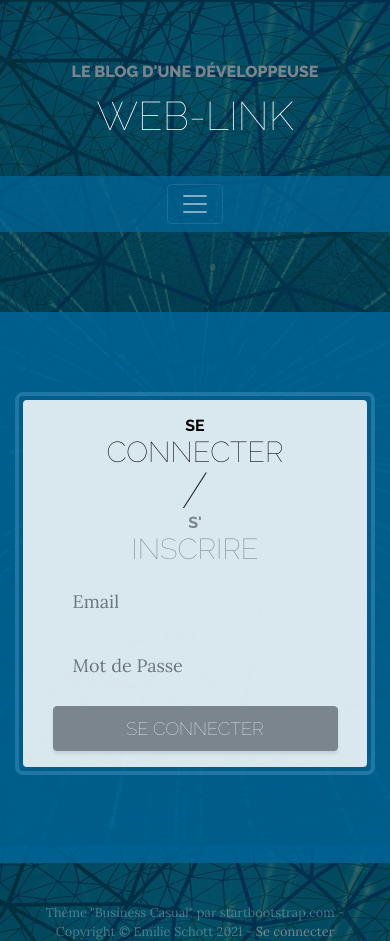
After one commit to EmilieSchott/P5-BlogPHP, a PHP site: template view/connexionView.html.twig in a window 390 px wide. The commit adds this page. Run offline with PHP 8.4, Linux system fonts and the light colour scheme; the template is opened without the code that fills it, so the values that code supplies are empty; some libraries are stand-ins or nearby versions.

Commit message:
Create connexion page + configure responsive behaviour.

```diff
--- a/index.php
+++ b/index.php
@@ -2,6 +2,7 @@
 
 session_start();
 
+use EmilieSchott\BlogPHP\Controller\PrivateController;
 use EmilieSchott\BlogPHP\Controller\PublicController;
 use EmilieSchott\BlogPHP\Model\CommentManager;
 use EmilieSchott\BlogPHP\Model\PostManager;
@@ -15,6 +16,7 @@ $twig = new Environment($loader, [
     'cache' => false // "False" to replace by " __DIR__ . '/tmp' " to enable cache.
 ]);
 $publicController = new PublicController();
+$privateController = new PrivateController();
 $postManager = new PostManager();
 $commentManager = new CommentManager();
 
@@ -87,6 +89,10 @@ try {
                 $publicController->addComment($commentManager);
 
                 break;
+            case 'connexion':
+                $privateController->connexionPage($twig, $datas);
+
+                break;
             default:
                 throw new Exception("L'action indiquée n'est pas valide.");
 
--- a/public/theme/css/style.css
+++ b/public/theme/css/style.css
@@ -31,6 +31,15 @@ p {
         line-height: 1.75;
         font-size: 16px;;
     }
+}
+
+a {
+    color:#7b858e;
+}
+
+a:hover, .current {
+    color: #006699;
+    text-decoration: none;
 }
 
 .text-faded {
@@ -323,6 +332,14 @@ p {
     position: relative;
 }
 
+.backAccess {
+    padding-top: 5rem;
+    padding-bottom:3rem;
+    background-color: rgba(0, 102, 153, 0.85);
+    margin-top: 5rem;
+    position: relative;
+}
+
 .comments {
     padding-top: 2.5rem;
     padding-bottom:2.5rem;
@@ -330,7 +347,7 @@ p {
     position: relative;
 }
 
-.contact .contact-inner {
+.contact .contact-inner, .backAccess .backAccess-inner {
     position: relative;
     margin: 0.5rem;
     margin-bottom: 53px;
@@ -343,7 +360,7 @@ p {
     background-color: rgba(255, 255, 255, 0.85);
 }
 
-.contact .contact-inner:before, .comments .comment-inner:before {
+.contact .contact-inner:before, .comments .comment-inner:before, .backAccess .backAccess-inner:before {
     border-radius: 0.5rem;
     content: '';
     position: absolute;
@@ -356,7 +373,7 @@ p {
 }
 
 @media (min-width: 768px) {
-    .contact .contact-inner {
+    .contact .contact-inner, .backAccess .backAccess-inner {
         margin-bottom: 30px;
     }
 }
@@ -367,13 +384,13 @@ p {
         padding-bottom:4rem;
     }
 
-    .contact .contact-inner {
+    .contact .contact-inner, .backAccess .backAccess-inner {
         margin-bottom: 0px;
     }
 }
 
 @media (min-width:1200px) {
-    .contact {
+    .contact, .backAccess {
         padding-bottom: 3rem;
     }
 
@@ -382,7 +399,7 @@ p {
         padding-bottom:5rem;
     }
 
-    .contact .contact-inner {
+    .contact .contact-inner, .backAccess .backAccess-inner {
         padding: 3rem;
         margin-bottom: -40px;
     }
@@ -713,6 +730,58 @@ g:active .intern {
     }
 }
 
+/* Connexion / Inscription Page */
+
+.makeChoice .item {
+    margin-top: -25px;
+    margin-bottom: -15px;
+}
+
+.makeChoice div {
+    font-family: Raleway;
+    font-size: 50px;
+    font-weight: 100;
+    margin-left: 20px;
+    margin-right: 20px;
+}
+
+.current {
+    color: #000;
+    pointer-events:none;
+    text-decoration: none;
+}
+
+@media (min-width: 740px) {
+    .makeChoice {
+        display: flex;
+        justify-content: center;
+        align-items: center;
+    }
+
+    .makeChoice div {
+        font-size: 80px;
+        position: relative;
+        bottom:0.3rem;
+    }
+}
+
+@media (min-width: 992px) {
+    .makeChoice {
+        margin:-45px
+    }
+
+    .makeChoice .item {
+        margin-top: 0px;
+        margin-bottom: 0px;
+    }
+
+    .makeChoice div {
+        font-size: 150px;
+        bottom: 0.9rem;
+    }
+}
+
+
 /* Footer */
 
 .footer {
--- a/view/base.html.twig
+++ b/view/base.html.twig
@@ -72,7 +72,7 @@
         <footer>
             {% block footer %}
             <div class="container">
-                <p class="m-0 small">Thème "Business Casual" par startbootstrap.com - Copyright &copy; Emilie Schott 2021</p>
+                <p class="m-0 small">Thème "Business Casual" par startbootstrap.com - Copyright &copy; Emilie Schott 2021 - <a href="index.php?action=connexion">Se connecter</a></p>
             </div>
             {% endblock %}
         </footer>
--- /dev/null
+++ b/view/connexionView.html.twig
@@ -0,0 +1,66 @@
+{% extends "base.html.twig" %}
+
+{% block stylesheet %}
+    <link href="public/theme/css/style.css" rel="stylesheet">
+{% endblock %}
+{% block title %} Connexion {% endblock %}
+{% block description %} Page permettant de s'identifier sur le blog Web-Link {% endblock %}
+{% block image %} <img src="public/theme/Web-Link.jpg" alt="Web-Link, le blog d'une développeuse - Image par geralt de pixabay"/>  {% endblock %}
+{% block type %} website {% endblock %}
+{% block url %} <!-- Site URL to complete : http://www.example.com/--> {% endblock %}
+{% block author %}Emilie Schott{% endblock %}
+
+{% block head %}
+    {{ parent() }}
+{% endblock %}
+
+{% block header %}
+    {{ parent() }}
+{% endblock %}
+
+{% block content %}
+    <section class="page-section backAccess clearfix">
+        <div class="container">
+            <div class="backAccess-inner text-center p-3 p-md-4 p-lg-5 mb-5 rounded">
+                <div class="makeChoice" id="makeChoice">
+                    <a class="item current" href="index.php?action=connexion#makeChoice">
+                        <h2 class="section-heading ">
+                            <span class="section-heading-upper">Se</span>
+                            <span class="section-heading-lower">connecter</span>
+                        </h2>
+                    </a>
+                    <div class="item"> / </div>
+                    <a class="item" href="index.php?action=inscription#makeChoice">
+                        <h2 class="section-heading">
+                            <span class="section-heading-upper">S'</span>
+                            <span class="section-heading-lower">inscrire</span>
+                        </h2>
+                    </a>
+                </div>
+                <form name="connexionForm" id="connexionForm" action="index.php?action=connexion" method="post">
+                    <div class="row">
+                        <div class="form-group col-10 col-lg-7 col-xl-6 mx-auto floating-label-form-group controls">
+                            <label>Email</label>
+                            <input type="text" class="form-control" placeholder="Email" name="email" id="email" required="required" data-validation-required-message="Entrez votre email, s'il vous plait.">
+                            <p class="help-block text-danger"></p>
+                        </div>
+                    </div>
+                    <div class="row">
+                        <div class="form-group col-10 col-lg-7 col-xl-6 mx-auto floating-label-form-group controls">
+                            <label>Mot de Passe</label>
+                            <input type="text" class="form-control" placeholder="Mot de Passe" name="password" id="password" required="required" data-validation-required-message="Entrez votre mot de passe, s'il vous plait.">
+                            <p class="help-block text-danger"></p>
+                        </div>
+                    </div>
+                    <div class="row">
+                        <button type="submit" class="btn btn-primary btn-xl col-10 col-lg-7 col-xl-6 mx-auto mt-1 mt-md-2 mt-lg-3">Se connecter</button>
+                    </div>
+                </form>
+            </div>
+        </div>
+    </section>
+{% endblock %}
+
+{% block footer %}
+    {{ parent() }}
+{% endblock %}
```
Also changed, not shown: controller/PrivateController.php (added, +11 -0 lines), public/theme/img/Web-Link.jpg (added).
